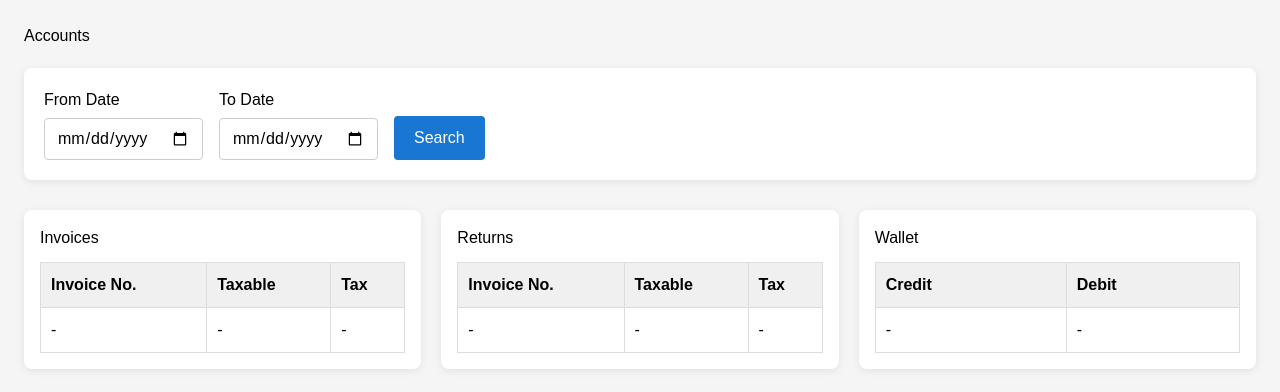
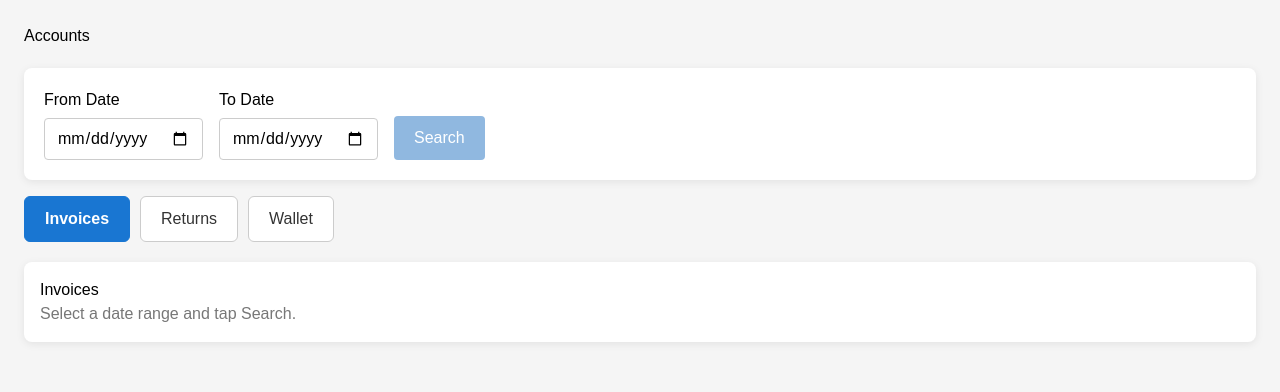
Before and after one commit to Sumittiwari012/dummysite, a React (Vite) app: page /accounts in a window 1280 px wide. Shown: the top 392 px of the page. Built offline with nearby package versions, Linux system fonts and the light colour scheme.

Commit message:
Accounts section updated

```diff
--- a/src/Components/accounts.jsx
+++ b/src/Components/accounts.jsx
@@ -1,8 +1,76 @@
 import React, { useState } from "react";
+import { ChevronDown, ChevronRight } from "lucide-react";
+
+const API_BASE_URL = "https://dummypossetup.runasp.net";
+
+const TABS = [
+  { id: "invoices", label: "Invoices" },
+  { id: "returns", label: "Returns" },
+  { id: "wallet", label: "Wallet" }
+];
+
+const formatCurrency = (value) =>
+  typeof value === "number"
+    ? value.toLocaleString("en-IN", { minimumFractionDigits: 2, maximumFractionDigits: 2 })
+    : "—";
+
+const formatDate = (value) => {
+  if (!value) return "—";
+  const d = new Date(value);
+  return isNaN(d) ? "—" : d.toLocaleDateString("en-GB", {
+    day: "2-digit",
+    month: "short",
+    year: "numeric"
+  });
+};
 
 export default function Accounts() {
   const [fromDate, setFromDate] = useState("");
   const [toDate, setToDate] = useState("");
+  const [activeTab, setActiveTab] = useState("invoices");
+
+  const [invoices, setInvoices] = useState([]);
+  const [invoicesLoading, setInvoicesLoading] = useState(false);
+  const [invoicesError, setInvoicesError] = useState("");
+  const [expandedInvoice, setExpandedInvoice] = useState(null); // invoiceNumber currently expanded
+
+  const canSearch = fromDate && toDate;
+
+  const fetchInvoices = async () => {
+    if (!canSearch) {
+      setInvoicesError("Select both a from and to date.");
+      return;
+    }
+
+    setInvoicesLoading(true);
+    setInvoicesError("");
+    setExpandedInvoice(null);
+
+    try {
+      const res = await fetch(
+        `${API_BASE_URL}/api/Accounts/InvoiceAndInvoiceDetails?StartDate=${encodeURIComponent(fromDate)}&EndDate=${encodeURIComponent(toDate)}`
+      );
+      const data = await res.json().catch(() => ([]));
+
+      if (!res.ok) {
+        throw new Error(data.message || "Could not load invoices.");
+      }
+
+      setInvoices(Array.isArray(data) ? data : []);
+    } catch (err) {
+      console.error("Fetch invoices error:", err);
+      setInvoicesError(err.message || "Could not load invoices. Please try again.");
+    } finally {
+      setInvoicesLoading(false);
+    }
+  };
+
+  const handleSearch = () => {
+    if (activeTab === "invoices") {
+      fetchInvoices();
+    }
+    // Returns / Wallet: no backend endpoint yet — nothing to fetch.
+  };
 
   return (
     <div
@@ -10,22 +78,22 @@ export default function Accounts() {
         padding: "24px",
         background: "#f5f5f5",
         minHeight: "100vh",
-        fontFamily: "Arial, sans-serif",
+        fontFamily: "Arial, sans-serif"
       }}
     >
       <h2 style={{ marginBottom: "20px" }}>Accounts</h2>
 
-      {/* Date Range */}
+      {/* Date Range — applies across all three tabs */}
       <div
         style={{
           display: "flex",
           gap: "16px",
           alignItems: "end",
-          marginBottom: "30px",
+          marginBottom: "16px",
           background: "#fff",
           padding: "20px",
           borderRadius: "8px",
-          boxShadow: "0 2px 8px rgba(0,0,0,0.08)",
+          boxShadow: "0 2px 8px rgba(0,0,0,0.08)"
         }}
       >
         <div>
@@ -39,7 +107,7 @@ export default function Accounts() {
             style={{
               padding: "8px 12px",
               border: "1px solid #ccc",
-              borderRadius: "4px",
+              borderRadius: "4px"
             }}
           />
         </div>
@@ -55,138 +123,174 @@ export default function Accounts() {
             style={{
               padding: "8px 12px",
               border: "1px solid #ccc",
-              borderRadius: "4px",
+              borderRadius: "4px"
             }}
           />
         </div>
 
         <button
+          onClick={handleSearch}
+          disabled={!canSearch || invoicesLoading}
           style={{
             padding: "10px 20px",
-            background: "#1976d2",
+            background: !canSearch || invoicesLoading ? "#90b8e0" : "#1976d2",
             color: "#fff",
             border: "none",
             borderRadius: "4px",
-            cursor: "pointer",
+            cursor: !canSearch || invoicesLoading ? "not-allowed" : "pointer"
           }}
         >
-          Search
+          {invoicesLoading ? "Searching..." : "Search"}
         </button>
       </div>
 
-      {/* Tables */}
-      <div
+      {/* Tab buttons */}
+      <div style={{ display: "flex", gap: "10px", marginBottom: "20px" }}>
+        {TABS.map((tab) => (
+          <button
+            key={tab.id}
+            onClick={() => setActiveTab(tab.id)}
             style={{
-          display: "grid",
-          gridTemplateColumns: "1fr 1fr 1fr",
-          gap: "20px",
+              padding: "10px 20px",
+              borderRadius: "6px",
+              border: activeTab === tab.id ? "1px solid #1976d2" : "1px solid #ccc",
+              background: activeTab === tab.id ? "#1976d2" : "#fff",
+              color: activeTab === tab.id ? "#fff" : "#333",
+              cursor: "pointer",
+              fontWeight: activeTab === tab.id ? 600 : 400
             }}
           >
-        {/* Invoice Table */}
+            {tab.label}
+          </button>
+        ))}
+      </div>
+
+      {/* Active tab content */}
       <div
         style={{
           background: "#fff",
           borderRadius: "8px",
           padding: "16px",
-            boxShadow: "0 2px 8px rgba(0,0,0,0.08)",
+          boxShadow: "0 2px 8px rgba(0,0,0,0.08)"
         }}
       >
-          <h3>Invoices</h3>
+        {activeTab === "invoices" && (
+          <>
+            <h3 style={{ marginTop: 0 }}>Invoices</h3>
 
-          <table
-            style={{
-              width: "100%",
-              borderCollapse: "collapse",
-              marginTop: "12px",
-            }}
+            {!canSearch ? (
+              <p style={{ color: "#777" }}>Select a date range and tap Search.</p>
+            ) : invoicesLoading ? (
+              <p style={{ color: "#777" }}>Loading invoices...</p>
+            ) : invoicesError ? (
+              <div>
+                <p style={{ color: "#c62828" }}>{invoicesError}</p>
+                <button
+                  onClick={fetchInvoices}
+                  style={{ color: "#1976d2", background: "none", border: "none", cursor: "pointer", textDecoration: "underline", padding: 0 }}
                 >
+                  Retry
+                </button>
+              </div>
+            ) : invoices.length === 0 ? (
+              <p style={{ color: "#777" }}>No invoices found for this date range.</p>
+            ) : (
+              <table style={{ width: "100%", borderCollapse: "collapse", marginTop: "12px" }}>
                 <thead>
                   <tr>
+                    <th style={thStyle}></th>
                     <th style={thStyle}>Invoice No.</th>
+                    <th style={thStyle}>Date</th>
                     <th style={thStyle}>Taxable</th>
                     <th style={thStyle}>Tax</th>
                   </tr>
                 </thead>
+                <tbody>
+                  {invoices.map((inv) => {
+                    const isExpanded = expandedInvoice === inv.invoiceNumber;
+                    return (
+                      <React.Fragment key={inv.invoiceNumber}>
+                        <tr
+                          onClick={() =>
+                            setExpandedInvoice(isExpanded ? null : inv.invoiceNumber)
+                          }
+                          style={{ cursor: "pointer" }}
+                        >
+                          <td style={{ ...tdStyle, width: "28px" }}>
+                            {isExpanded ? <ChevronDown size={16} /> : <ChevronRight size={16} />}
+                          </td>
+                          <td style={tdStyle}>{inv.invoiceNumber}</td>
+                          <td style={tdStyle}>{formatDate(inv.invoiceDate)}</td>
+                          <td style={tdStyle}>{formatCurrency(inv.totalTaxable)}</td>
+                          <td style={tdStyle}>{formatCurrency(inv.totalTax)}</td>
+                        </tr>
 
+                        {isExpanded && (
+                          <tr>
+                            <td style={{ ...tdStyle, background: "#fafafa" }} colSpan={5}>
+                              <table style={{ width: "100%", borderCollapse: "collapse" }}>
+                                <thead>
+                                  <tr>
+                                    <th style={thStyleSmall}>Product</th>
+                                    <th style={thStyleSmall}>Qty</th>
+                                    <th style={thStyleSmall}>Price/Unit</th>
+                                    <th style={thStyleSmall}>Taxable</th>
+                                    <th style={thStyleSmall}>CGST %</th>
+                                    <th style={thStyleSmall}>CGST ₹</th>
+                                    <th style={thStyleSmall}>SGST %</th>
+                                    <th style={thStyleSmall}>SGST ₹</th>
+                                    <th style={thStyleSmall}>IGST %</th>
+                                    <th style={thStyleSmall}>IGST ₹</th>
+                                    <th style={thStyleSmall}>Total</th>
+                                  </tr>
+                                </thead>
                                 <tbody>
-              <tr>
-                <td style={tdStyle}>-</td>
-                <td style={tdStyle}>-</td>
-                <td style={tdStyle}>-</td>
+                                  {inv.details.map((d) => (
+                                    <tr key={d.detailId}>
+                                      <td style={tdStyleSmall}>{d.productName}</td>
+                                      <td style={tdStyleSmall}>{d.quantity}</td>
+                                      <td style={tdStyleSmall}>{formatCurrency(d.salePricePerUnit)}</td>
+                                      <td style={tdStyleSmall}>{formatCurrency(d.taxableAmount)}</td>
+                                      <td style={tdStyleSmall}>{d.cgstPercent}%</td>
+                                      <td style={tdStyleSmall}>{formatCurrency(d.cgstValue)}</td>
+                                      <td style={tdStyleSmall}>{d.sgstPercent}%</td>
+                                      <td style={tdStyleSmall}>{formatCurrency(d.sgstValue)}</td>
+                                      <td style={tdStyleSmall}>{d.igstPercent}%</td>
+                                      <td style={tdStyleSmall}>{formatCurrency(d.igstValue)}</td>
+                                      <td style={tdStyleSmall}>{formatCurrency(d.inclusiveTotal)}</td>
                                     </tr>
+                                  ))}
                                 </tbody>
                               </table>
-        </div>
-
-        {/* Returns Table */}
-        <div
-          style={{
-            background: "#fff",
-            borderRadius: "8px",
-            padding: "16px",
-            boxShadow: "0 2px 8px rgba(0,0,0,0.08)",
-          }}
-        >
-          <h3>Returns</h3>
-
-          <table
-            style={{
-              width: "100%",
-              borderCollapse: "collapse",
-              marginTop: "12px",
-            }}
-          >
-            <thead>
-              <tr>
-                <th style={thStyle}>Invoice No.</th>
-                <th style={thStyle}>Taxable</th>
-                <th style={thStyle}>Tax</th>
+                            </td>
                           </tr>
-            </thead>
-
-            <tbody>
-              <tr>
-                <td style={tdStyle}>-</td>
-                <td style={tdStyle}>-</td>
-                <td style={tdStyle}>-</td>
-              </tr>
+                        )}
+                      </React.Fragment>
+                    );
+                  })}
                 </tbody>
               </table>
-        </div>
+            )}
+          </>
+        )}
 
-        {/* Wallet */}
-        <div
-          style={{
-            background: "#fff",
-            borderRadius: "8px",
-            padding: "16px",
-            boxShadow: "0 2px 8px rgba(0,0,0,0.08)",
-          }}
-        >
-          <h3>Wallet</h3>
+        {activeTab === "returns" && (
+          <>
+            <h3 style={{ marginTop: 0 }}>Returns</h3>
+            <p style={{ color: "#777" }}>
+              Returns aren't wired up to a backend endpoint yet — let me know when one's ready and I'll connect this tab the same way as Invoices.
+            </p>
+          </>
+        )}
 
-          <table
-            style={{
-              width: "100%",
-              borderCollapse: "collapse",
-              marginTop: "12px",
-            }}
-          >
-            <thead>
-              <tr>
-                <th style={thStyle}>Credit</th>
-                <th style={thStyle}>Debit</th>
-              </tr>
-            </thead>
-
-            <tbody>
-              <tr>
-                <td style={tdStyle}>-</td>
-                <td style={tdStyle}>-</td>
-              </tr>
-            </tbody>
-          </table>
-        </div>
+        {activeTab === "wallet" && (
+          <>
+            <h3 style={{ marginTop: 0 }}>Wallet</h3>
+            <p style={{ color: "#777" }}>
+              Wallet isn't wired up to a backend endpoint yet — let me know when one's ready and I'll connect this tab the same way as Invoices.
+            </p>
+          </>
+        )}
       </div>
     </div>
   );
@@ -196,10 +300,24 @@ const thStyle = {
   border: "1px solid #ddd",
   padding: "10px",
   background: "#f0f0f0",
-  textAlign: "left",
+  textAlign: "left"
 };
 
 const tdStyle = {
   border: "1px solid #ddd",
-  padding: "10px",
+  padding: "10px"
 };
+
+const thStyleSmall = {
+  border: "1px solid #eee",
+  padding: "6px 8px",
+  background: "#f5f5f5",
+  textAlign: "left",
+  fontSize: "0.85em"
+};
+
+const tdStyleSmall = {
+  border: "1px solid #eee",
+  padding: "6px 8px",
+  fontSize: "0.85em"
+};
```
Lines whose indentation alone changed are shown as unchanged.
